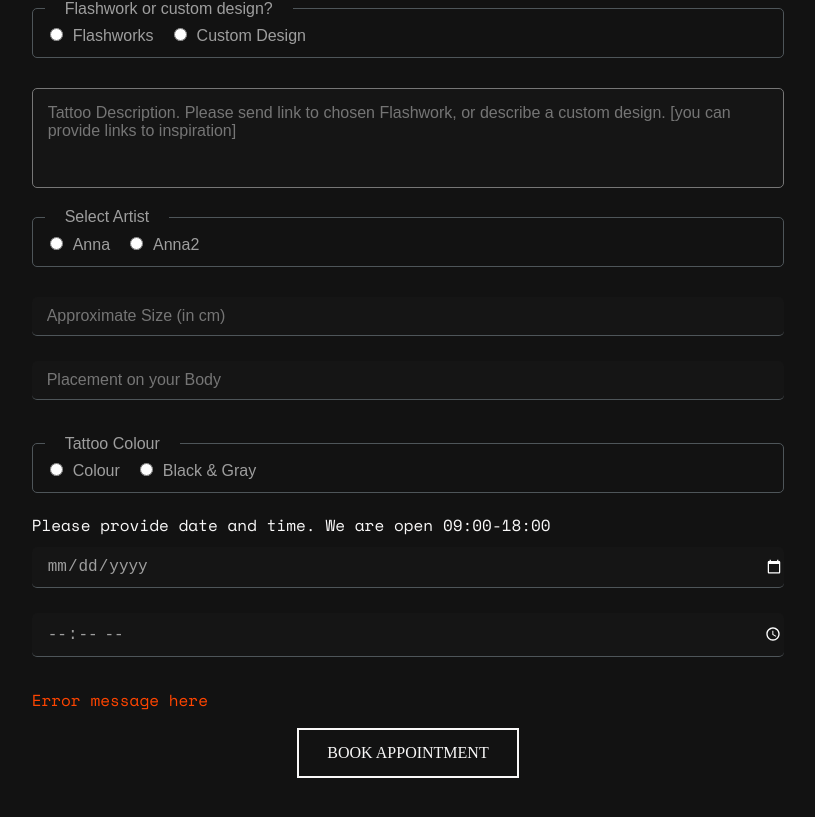
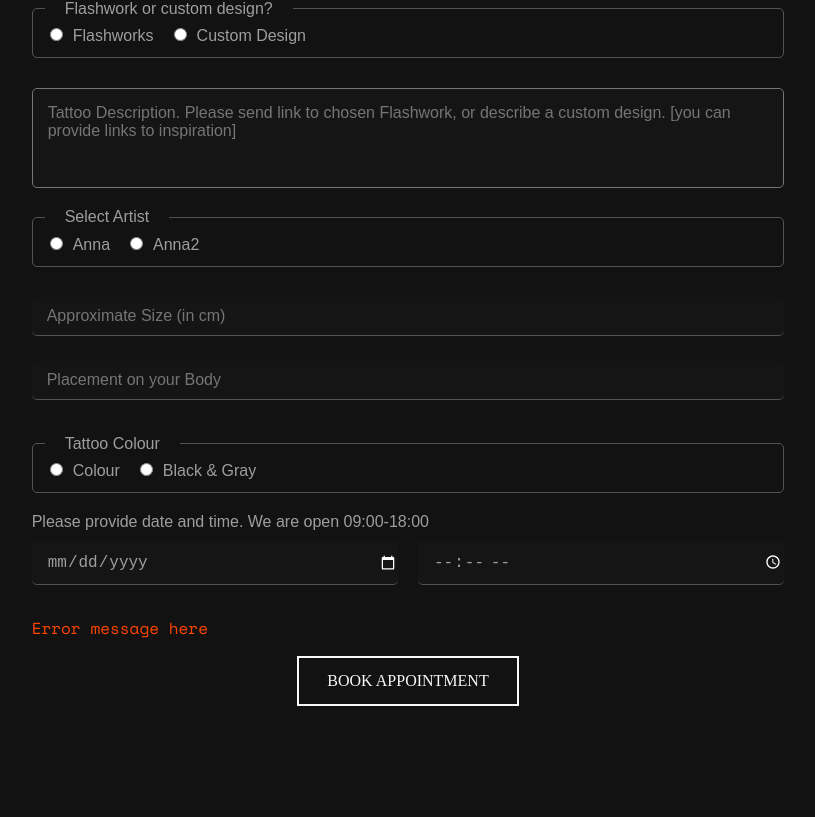
Before and after one commit to Ryjekk/Ethereal, a React (Create React App) app: page /booking in a window 1280 px wide. Shown: the part 1085-1902 px from the top of the page, without its empty margins (232-1047 px from the left). Built offline with nearby package versions, Linux system fonts and the light colour scheme; no server answers; a web font is replaced by a local one.

Commit message:
fixing time and date

```diff
--- a/src/Components/Contents/BookingForm/index.js
+++ b/src/Components/Contents/BookingForm/index.js
@@ -6,7 +6,7 @@ import {
     FormTextarea,
     FormWrapper,
     FormButton,
-    FormFieldset, FormStyled, FormError
+    FormFieldset, FormStyled, FormError, FormSection
 } from "./stye";
 
 const BookingForm = () => {
@@ -84,11 +84,13 @@ const BookingForm = () => {
                     </label>
                 </FormFieldset>
                 {/* Availability Date */}
+                {/* Availability time */}
                 <FormLabel htmlFor="dates"> Please provide date and time. We are open 09:00-18:00 </FormLabel>
-                <FormInput name="dates" type="date" required/>
-                {/* Availability time */}
+                <FormSection>
+                <FormInput style={{marginRight: '10px'}} name="dates" type="date" required/>
                 <FormLabel htmlFor="time"/>
-                <FormInput name="time" type="time" min="09:00" max="18:00" required/>
+                <FormInput style={{marginLeft: '10px'}} name="time" type="time" min="09:00" max="18:00" required/>
+                </FormSection>
                 {/* Errors */}
                 <FormError>
                     <p>Error message here</p>
--- a/src/Components/Contents/BookingForm/stye.js
+++ b/src/Components/Contents/BookingForm/stye.js
@@ -40,7 +40,8 @@ export const FormFieldset = styled.fieldset`
 `;
 
 export const FormLabel = styled.label`
-    // color: ${COLORS.darkGray};
+    color: ${COLORS.darkGray};
+    font-family: Arial;
     padding-bottom: 10px;
 `;
 
@@ -56,6 +57,7 @@ export const FormInput = styled.input`
     background: rgba(255,255,255, .01);
     border-radius: 5px;
     padding-left: 15px;
+    width: 100%;
 `;
 
 export const FormTextarea = styled.textarea`
@@ -96,3 +98,8 @@ export const FormButton = styled.button`
         color:${COLORS.bgBlack};
     }
 `;
+
+export const FormSection = styled.div`
+    display: flex;
+
+`;
```
